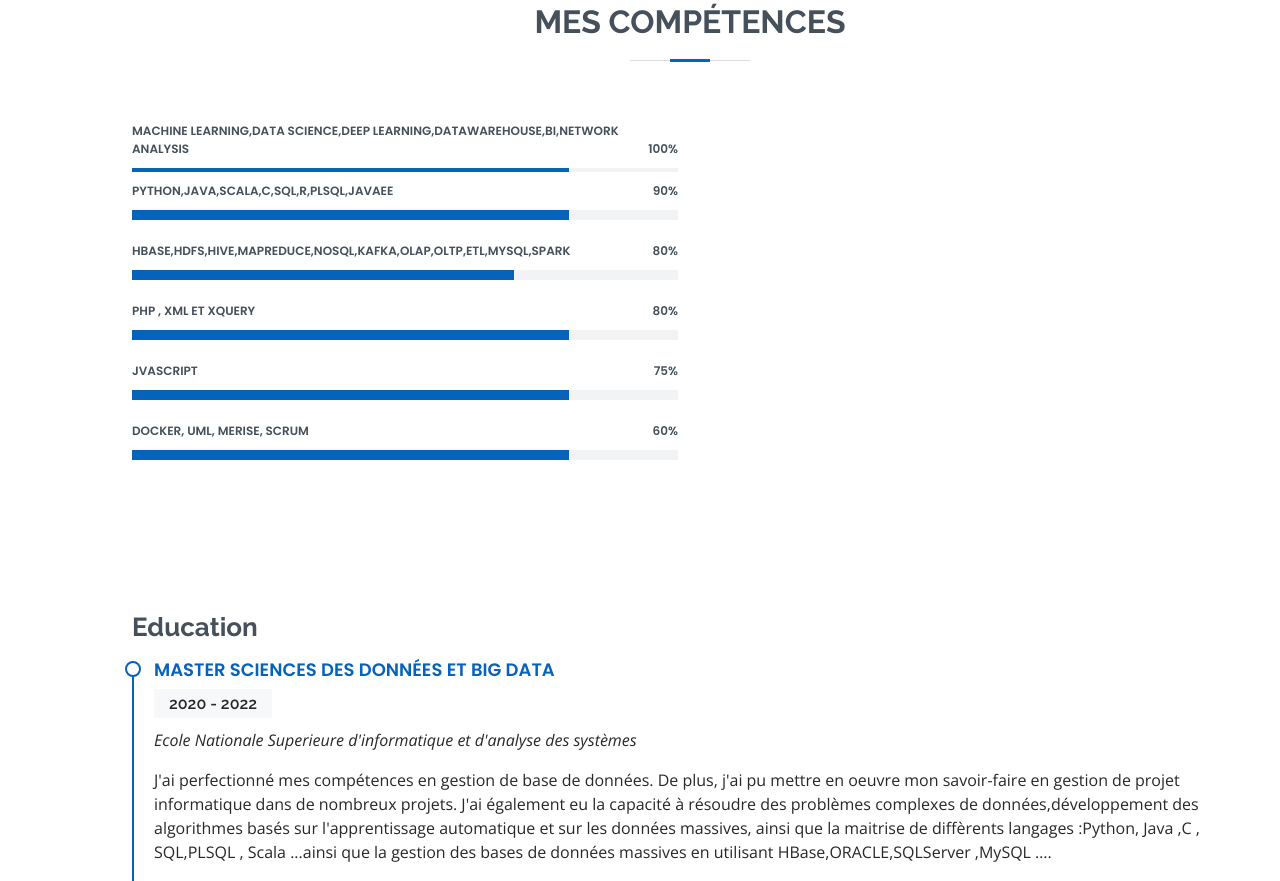
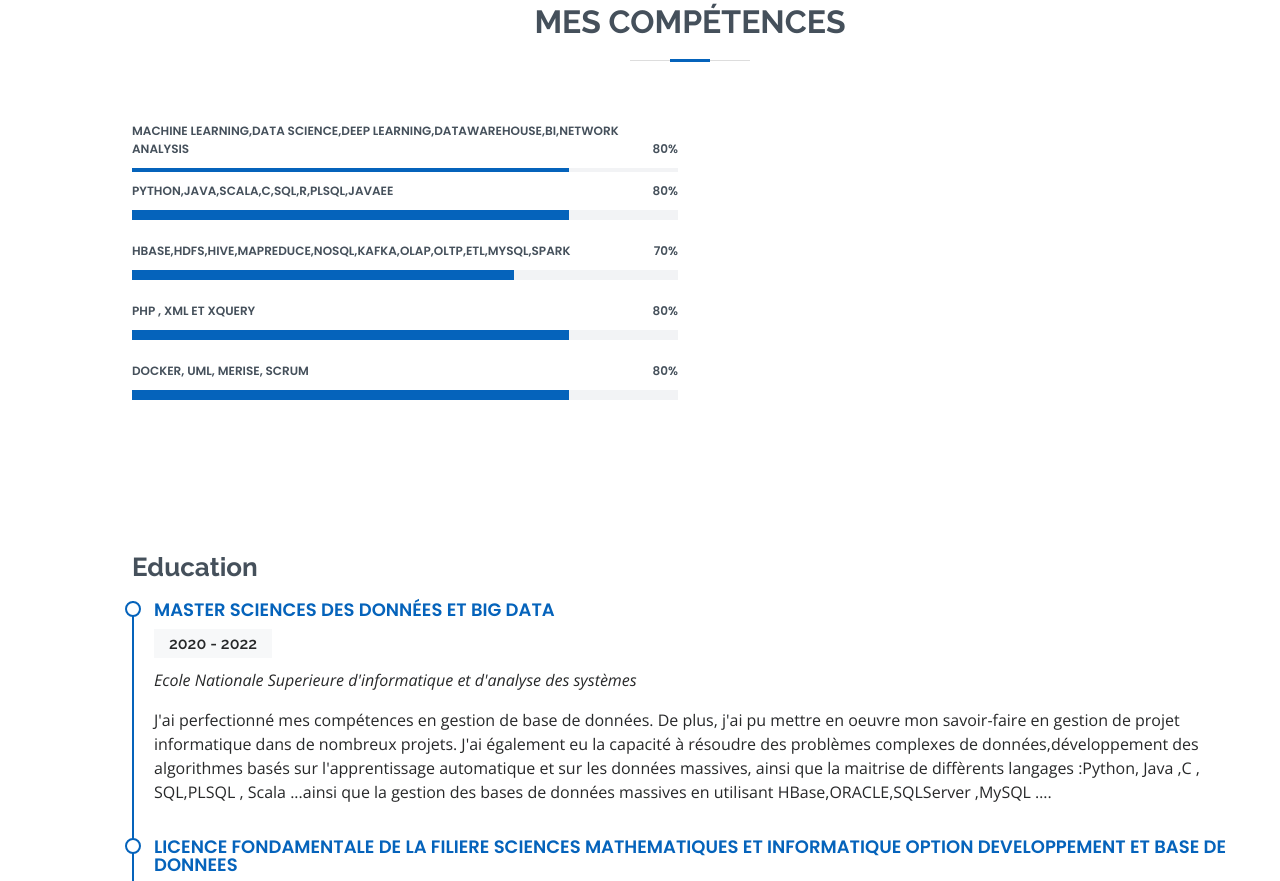
Before and after one commit to yousrajamhour/yousrajamhour.github.io, a plain HTML site: page index.html in a window 1280 px wide. Shown: the part 1345-2226 px from the top of the page. Drawn offline with nearby package versions, Linux system fonts and the light colour scheme; files whose address does not match are found by name.

Commit message:
Update index.html

```diff
--- a/index.html
+++ b/index.html
@@ -126,20 +126,20 @@ J’ai créé ce portfolio afin de vous offrir une vision détaillée de mon par
           <div class="col-lg-6">
 
             <div class="progress">
-              <span class="skill">Machine Learning,Data Science,Deep Learning,DataWarehouse,BI,Network Analysis <i class="val">100%</i></span>
+              <span class="skill">Machine Learning,Data Science,Deep Learning,DataWarehouse,BI,Network Analysis <i class="val">80%</i></span>
               <div class="progress-bar-wrap">
                 <div class="progress-bar" role="progressbar" aria-valuenow="80" aria-valuemin="0" aria-valuemax="100"></div>
               </div>
             </div>
 
             <div class="progress">
-              <span class="skill">Python,Java,Scala,C,SQL,R,PLSQL,JavaEE <i class="val">90%</i></span>
+              <span class="skill">Python,Java,Scala,C,SQL,R,PLSQL,JavaEE <i class="val">80%</i></span>
               <div class="progress-bar-wrap">
                 <div class="progress-bar" role="progressbar" aria-valuenow="80" aria-valuemin="0" aria-valuemax="100"></div>
               </div>
             </div>
             <div class="progress">
-              <span class="skill">Hbase,HDFS,Hive,mapReduce,NoSQL,Kafka,OLAP,OLTP,ETL,MySQL,Spark <i class="val">80%</i></span>
+              <span class="skill">Hbase,HDFS,Hive,mapReduce,NoSQL,Kafka,OLAP,OLTP,ETL,MySQL,Spark <i class="val">70%</i></span>
               <div class="progress-bar-wrap">
                 <div class="progress-bar" role="progressbar" aria-valuenow="70" aria-valuemin="0" aria-valuemax="100"></div>
               </div>
@@ -150,16 +150,9 @@ J’ai créé ce portfolio afin de vous offrir une vision détaillée de mon par
                 <div class="progress-bar" role="progressbar" aria-valuenow="80" aria-valuemin="0" aria-valuemax="100"></div>
               </div>
             </div>
-            <div class="progress">
-              <span class="skill">JvaScript <i class="val">75%</i></span>
-              <div class="progress-bar-wrap">
-                <div class="progress-bar" role="progressbar" aria-valuenow="80" aria-valuemin="0" aria-valuemax="100"></div>
-              </div>
-            </div>
-
 
             <div class="progress">
-              <span class="skill">Docker, UML, Merise, SCRUM <i class="val">60%</i></span>
+              <span class="skill">Docker, UML, Merise, SCRUM <i class="val">80%</i></span>
               <div class="progress-bar-wrap">
                 <div class="progress-bar" role="progressbar" aria-valuenow="80" aria-valuemin="0" aria-valuemax="100"></div>
               </div>
```
